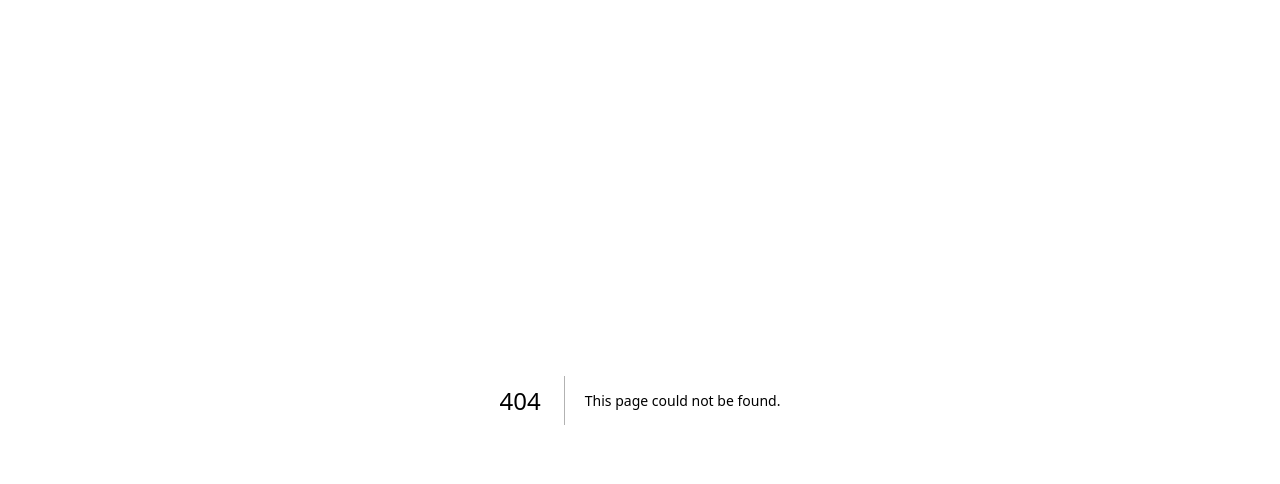
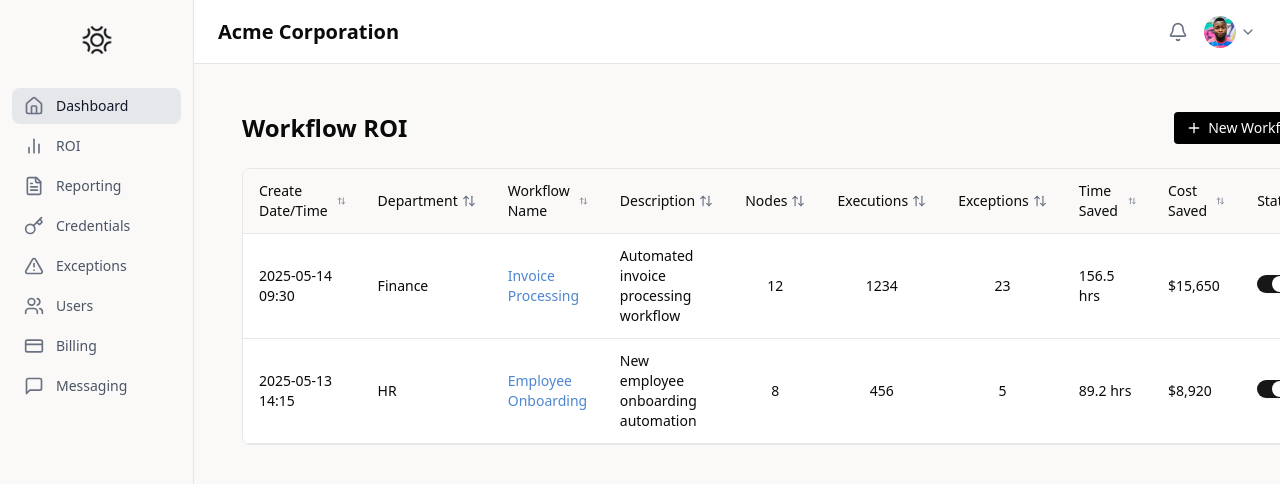
Before and after one commit to TR1R0G/nexus-dashboard, a Next.js app: page /client/workflow in a window 1280 px wide. Before the commit this address had no page. Shown: the top 484 px of the page. Built offline with nearby package versions, Linux system fonts and the light colour scheme.

Commit message:
implement workflow page for client

```diff
--- /dev/null
+++ b/app/client/workflow/page.tsx
@@ -0,0 +1,22 @@
+import WorkflowTable from "@/components/layout/client/workflow-table";
+import { Plus } from "lucide-react";
+
+export default function Dashboard() {
+  return (
+    <div className="flex h-screen">
+      <div className="flex-1 flex flex-col">
+        <main className="flex-1 p-6">
+          <div className="flex justify-between items-center mb-6">
+            <h2 className="text-2xl font-bold">Workflow ROI</h2>
+            <button className="bg-black text-white px-3 py-1.5 rounded flex items-center gap-1.5 text-sm">
+              <Plus className="h-4 w-4" />
+              New Workflow
+            </button>
+          </div>
+
+          <WorkflowTable />
+        </main>
+      </div>
+    </div>
+  );
+}
--- /dev/null
+++ b/components/layout/client/workflow-table.tsx
@@ -0,0 +1,145 @@
+"use client";
+
+import { Switch } from "@/components/ui/switch";
+import { ArrowUpDown } from "lucide-react";
+import Link from "next/link";
+import { useState } from "react";
+
+interface WorkflowData {
+  date: string;
+  time: string;
+  department: string;
+  name: string;
+  nameLink: string;
+  description: string;
+  nodes: number;
+  executions: number;
+  exceptions: number;
+  timeSaved: string;
+  costSaved: string;
+  status: boolean;
+}
+
+const workflowData: WorkflowData[] = [
+  {
+    date: "2025-05-14",
+    time: "09:30",
+    department: "Finance",
+    name: "Invoice Processing",
+    nameLink: "#invoice-processing",
+    description: "Automated invoice processing workflow",
+    nodes: 12,
+    executions: 1234,
+    exceptions: 23,
+    timeSaved: "156.5 hrs",
+    costSaved: "$15,650",
+    status: true,
+  },
+  {
+    date: "2025-05-13",
+    time: "14:15",
+    department: "HR",
+    name: "Employee Onboarding",
+    nameLink: "#employee-onboarding",
+    description: "New employee onboarding automation",
+    nodes: 8,
+    executions: 456,
+    exceptions: 5,
+    timeSaved: "89.2 hrs",
+    costSaved: "$8,920",
+    status: true,
+  },
+];
+
+export default function WorkflowTable() {
+  return (
+    <div className="border border-[#e5e7eb] rounded-md overflow-hidden">
+      <table className="w-full text-sm">
+        <thead>
+          <tr className="bg-[#faf9f8] border-b border-[#e5e7eb]">
+            <TableHeader label="Create Date/Time" />
+            <TableHeader label="Department" />
+            <TableHeader label="Workflow Name" />
+            <TableHeader label="Description" />
+            <TableHeader label="Nodes" />
+            <TableHeader label="Executions" />
+            <TableHeader label="Exceptions" />
+            <TableHeader label="Time Saved" />
+            <TableHeader label="Cost Saved" />
+            <TableHeaderUnsortable label="Status" />
+          </tr>
+        </thead>
+        <tbody>
+          {workflowData.map((workflow, index) => {
+            const [status, setStatus] = useState(workflow.status);
+
+            const handleStatusChange = (checked: boolean) => {
+              const confirmed = window.confirm(
+                `Are you sure you want to ${
+                  checked ? "activate" : "deactivate"
+                } this workflow?`
+              );
+              if (confirmed) {
+                setStatus(checked);
+                // Optionally, call your API to update status here
+              }
+            };
+
+            return (
+              <tr key={index} className="border-b border-[#e5e7eb] bg-white">
+                <td className="px-4 py-3">
+                  <div>{workflow.date}</div>
+                  <div>{workflow.time}</div>
+                </td>
+                <td className="px-4 py-3">{workflow.department}</td>
+                <td className="px-4 py-3">
+                  <Link
+                    href={workflow.nameLink}
+                    className="text-[#4e86cf] hover:underline"
+                  >
+                    {workflow.name}
+                  </Link>
+                </td>
+                <td className="px-4 py-3">{workflow.description}</td>
+                <td className="px-4 py-3 text-center">{workflow.nodes}</td>
+                <td className="px-4 py-3 text-center">{workflow.executions}</td>
+                <td className="px-4 py-3 text-center">{workflow.exceptions}</td>
+                <td className="px-4 py-3">{workflow.timeSaved}</td>
+                <td className="px-4 py-3">{workflow.costSaved}</td>
+                <td className="px-4 py-3">
+                  <Switch
+                    checked={status}
+                    onCheckedChange={handleStatusChange}
+                  />
+                </td>
+              </tr>
+            );
+          })}
+        </tbody>
+      </table>
+    </div>
+  );
+}
+
+interface TableHeaderProps {
+  label: string;
+}
+
+function TableHeader({ label }: TableHeaderProps) {
+  return (
+    <th className="px-4 py-3 text-left font-medium">
+      <div className="flex items-center gap-1">
+        {label}
+        <ArrowUpDown className="h-3.5 w-3.5 text-gray-500" />
+      </div>
+    </th>
+  );
+}
+
+function TableHeaderUnsortable({ label }: TableHeaderProps) {
+  return (
+    <th className="px-4 py-3 text-left font-medium">
+      <div className="flex items-center gap-1">{label}</div>
+    </th>
+  );
+}
--- /dev/null
+++ b/components/ui/switch.tsx
@@ -0,0 +1,29 @@
+import * as React from "react"
+import * as SwitchPrimitive from "@radix-ui/react-switch"
+
+import { cn } from "@/lib/utils"
+
+function Switch({
+  className,
+  ...props
+}: React.ComponentProps<typeof SwitchPrimitive.Root>) {
+  return (
+    <SwitchPrimitive.Root
+      data-slot="switch"
+      className={cn(
+        "peer data-[state=checked]:bg-primary data-[state=unchecked]:bg-input focus-visible:border-ring focus-visible:ring-ring/50 dark:data-[state=unchecked]:bg-input/80 inline-flex h-[1.15rem] w-8 shrink-0 items-center rounded-full border border-transparent shadow-xs transition-all outline-none focus-visible:ring-[3px] disabled:cursor-not-allowed disabled:opacity-50",
+        className
+      )}
+      {...props}
+    >
+      <SwitchPrimitive.Thumb
+        data-slot="switch-thumb"
+        className={cn(
+          "bg-background dark:data-[state=unchecked]:bg-foreground dark:data-[state=checked]:bg-primary-foreground pointer-events-none block size-4 rounded-full ring-0 transition-transform data-[state=checked]:translate-x-[calc(100%-2px)] data-[state=unchecked]:translate-x-0"
+        )}
+      />
+    </SwitchPrimitive.Root>
+  )
+}
+
+export { Switch }
--- a/package.json
+++ b/package.json
@@ -11,6 +11,7 @@
   "dependencies": {
     "@radix-ui/react-avatar": "^1.1.10",
     "@radix-ui/react-slot": "^1.2.3",
+    "@radix-ui/react-switch": "^1.2.5",
     "@supabase/ssr": "^0.6.1",
     "@supabase/supabase-js": "^2.49.8",
     "@tailwindcss/postcss": "^4.1.7",
```
Also changed, not shown: 1 other file (tests, documents, lock files or other folders).
